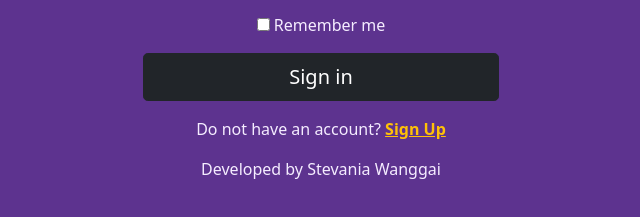
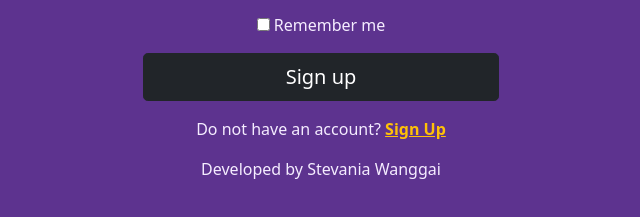
Before and after one commit to Stevaniawanggai11/sign-in-pages, a plain HTML site: page index.html in a window 1280 px wide. Shown: the part 613-830 px from the top of the page, 319-959 px from the left. Drawn offline with nearby package versions, Linux system fonts and the light colour scheme.

Commit message:
Update index.html

```diff
--- a/index.html
+++ b/index.html
@@ -88,9 +88,9 @@
                                 <label for="remember-me">Remember me </label>
                             </div>
                             <!-- end remember -->
-                            <!-- button sign in -->
-                            <button class="btn btn-dark btn-lg w-100">Sign in</button>
-                            <!-- end button sign in -->
+                            <!-- button sign up -->
+                            <button class="btn btn-dark btn-lg w-100">Sign up</button>
+                            <!-- end button sign up -->
 
                             <!-- link for sign-up -->
                             <div class="my-3">
```
